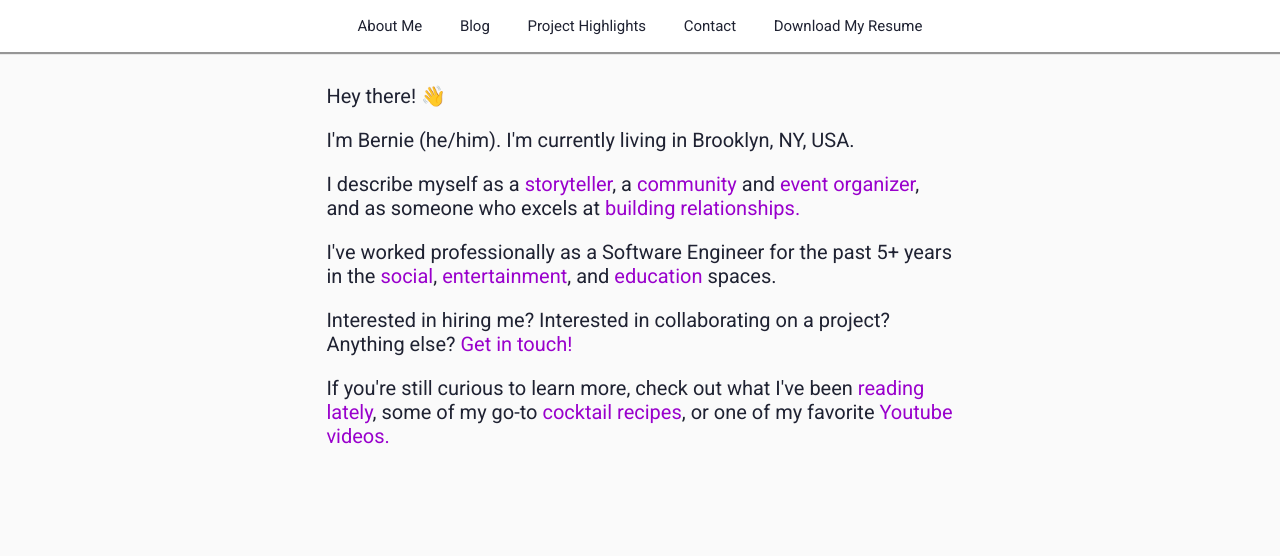
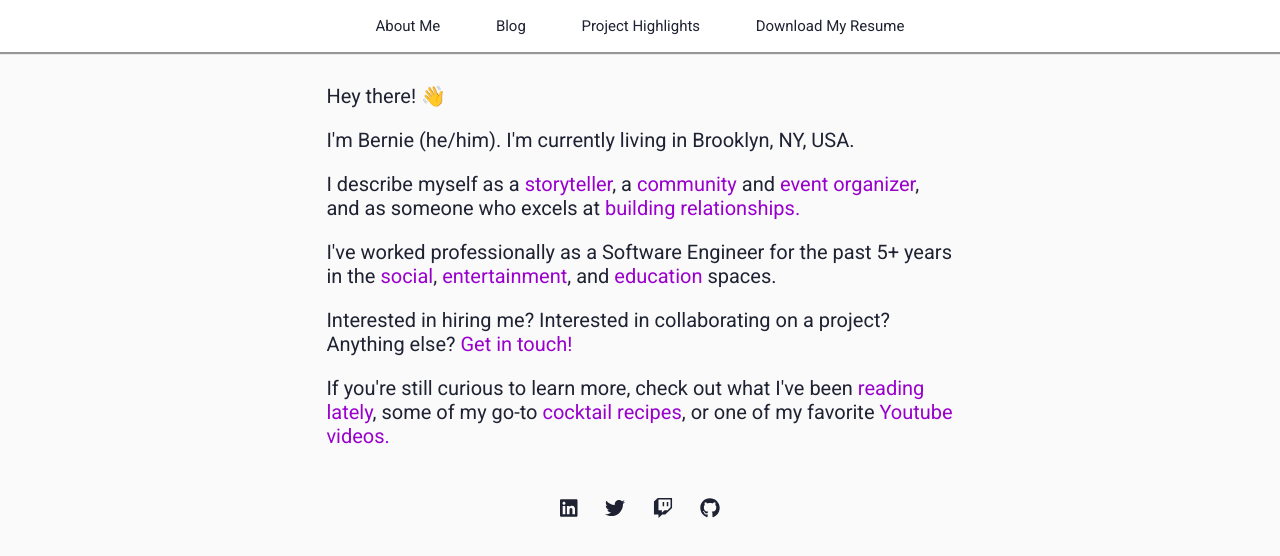
Before and after one commit to bern/bern.github.io, a React (Create React App) app: page / in a window 1280 px wide. Shown: the top 556 px of the page. Built offline with nearby package versions, Linux system fonts and the light colour scheme.

Commit message:
project card anims

```diff
--- a/package.json
+++ b/package.json
@@ -3,6 +3,10 @@
   "version": "0.1.0",
   "private": true,
   "dependencies": {
+    "@fortawesome/fontawesome-svg-core": "^1.2.36",
+    "@fortawesome/free-brands-svg-icons": "^5.15.4",
+    "@fortawesome/free-solid-svg-icons": "^5.15.4",
+    "@fortawesome/react-fontawesome": "^0.1.17",
     "@testing-library/jest-dom": "^5.16.1",
     "@testing-library/react": "^12.1.2",
     "@testing-library/user-event": "^13.5.0",
@@ -10,8 +14,10 @@
     "@types/node": "^16.11.21",
     "@types/react": "^17.0.38",
     "@types/react-dom": "^17.0.11",
+    "font-awesome": "^4.7.0",
     "react": "^17.0.2",
     "react-dom": "^17.0.2",
+    "react-markdown": "^8.0.0",
     "react-router-dom": "^6.2.1",
     "react-scripts": "5.0.0",
     "typescript": "^4.5.5",
--- a/src/App.css
+++ b/src/App.css
@@ -21,3 +21,21 @@ a {
 img {
   width: 100%;
 }
+
+.projectCard {
+  width: 100%;
+  height: 200px;
+  background-size: cover;
+  background-position: center;
+  position: relative;
+  display: flex;
+  flex-direction: column;
+  justify-content: center;
+  border-radius: 6px;
+  border: 2px #1f2232 solid;
+}
+
+.projectCard:hover {
+  transition: all 0.2s;
+  transform: scale(1.03);
+}
--- a/src/components/AboutMe.tsx
+++ b/src/components/AboutMe.tsx
@@ -1,10 +1,15 @@
 import React from 'react';
 import { Link } from 'react-router-dom';
 import { Layout } from './Layout';
+import * as Icons from '@fortawesome/free-brands-svg-icons';
+import { library } from '@fortawesome/fontawesome-svg-core';
 
 import '../App.css';
+import { FontAwesomeIcon } from '@fortawesome/react-fontawesome';
 
 export function AboutMe() {
+  library.add(Icons.faLinkedin, Icons.faTwitch, Icons.faTwitter, Icons.faGithub);
+
   return (
     <Layout>
       <div style={{ fontSize: '2rem' }}>
@@ -54,6 +59,12 @@ export function AboutMe() {
           {' '}
           <a href="https://www.youtube.com/watch?v=c1-Oep9uNwM" target="_blank" className="homeLink" rel="noreferrer">Youtube videos.</a>
         </p>
+        <div style={{ width: '30%', display: 'flex', justifyContent: 'space-around', margin: '48px auto'}}>
+          <a style={{ color: '#1f2232' }} href="https://linkedin.com/in/berniemarger" target="_blank"><FontAwesomeIcon icon={['fab', 'linkedin']}/></a>
+          <a style={{ color: '#1f2232' }} href="https://twitter.com/berniemarger" target="_blank"><FontAwesomeIcon icon={['fab', 'twitter']}/></a>
+          <a style={{ color: '#1f2232' }} href="https://twitch.tv/bern" target="_blank"><FontAwesomeIcon icon={['fab', 'twitch']}/></a>
+          <a style={{ color: '#1f2232' }} href="https://github.com/bern" target="_blank"><FontAwesomeIcon icon={['fab', 'github']}/></a>
+        </div>
       </div>
     </Layout>
   );
--- a/src/components/Projects/ProjectCard.tsx
+++ b/src/components/Projects/ProjectCard.tsx
@@ -11,8 +11,8 @@ export const ProjectCard = (props: IProjectCardProps) => {
     const { title, description, imageUrl, linkUrl } = props;
 
     const cardContent = (
-        <div style={{ width: '100%', height: '200px', backgroundImage: `url("${imageUrl}")`, backgroundSize: 'cover', backgroundPosition: 'center', position: 'relative' }}>
-            <div style={{ backgroundColor: 'rgba(12,13,20,0.5)', color: '#fafafa', padding: '8px 8px' }}>
+        <div className="projectCard" style={{ backgroundImage: `url("${imageUrl}")` }}>
+            <div style={{ backgroundColor: 'rgba(12,13,20,0.6)', color: '#fafafa', padding: '8px 8px'}}>
                 <div style={{ fontSize: '2rem', marginBottom: '8px' }}>{title}</div>
                 <div style={{ fontSize: '1.5rem' }}>{description}</div>
             </div>
--- a/src/components/TabBar.tsx
+++ b/src/components/TabBar.tsx
@@ -2,7 +2,7 @@ import { useState } from "react";
 import { Link } from "react-router-dom";
 
 export type TabName = 'About Me' | 'Blog' | 'Project Highlights' | 'Language Study' | 'Contact' | 'None';
-const TabList: TabName[] = ['About Me', 'Blog', 'Project Highlights', 'Contact'];
+const TabList: TabName[] = ['About Me', 'Blog', 'Project Highlights'];
 
 export const TabBar = () => {
     return (
```
Also changed, not shown: 2 other files (tests, documents, lock files or other folders).
